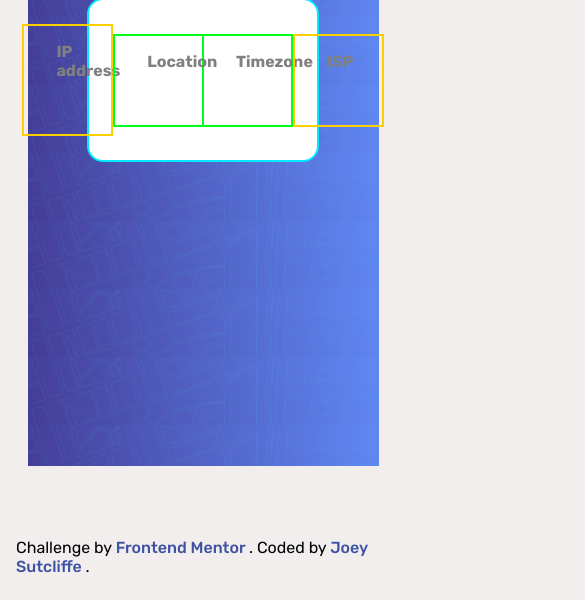
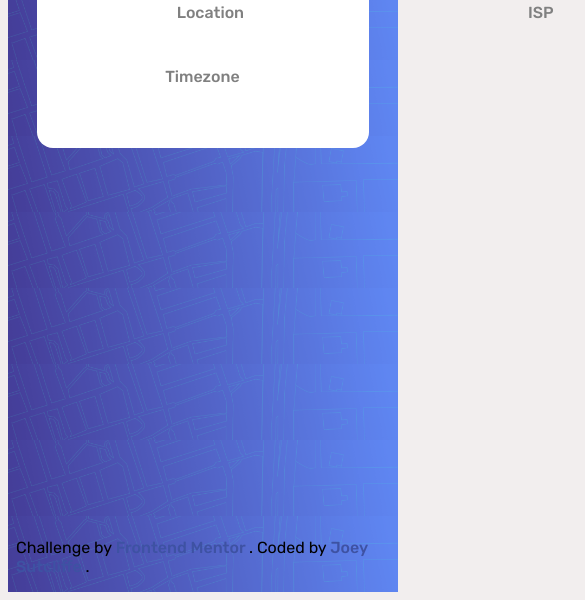
Before and after one commit to Joeysutcliffe01/FNM-ip-address-tracker-master, a website: page index.html in a window 390 px wide. Shown: the part 252-852 px from the top of the page, 585 px wide, since content can reach past the window. Drawn offline with nearby package versions, Linux system fonts and the light colour scheme; no server answers.

Commit message:
updated mobile view

```diff
--- a/app.js
+++ b/app.js
@@ -39,7 +39,7 @@ document.addEventListener('DOMContentLoaded', async () => {
     inputField.value = userIP;
 
     if (userIP) {
-      const apiURL = `https://geo.ipify.org/api/v2/country,city,vpn?apiKey=at_ViW6fGDC51XUGz2jiX5qCGeve15md&ipAddress=${userIP}`;
+      const apiURL = `https://geo.ipify.org/api/v2/country,city,vpn?apiKey=at_tzf6DvqrktF5rH3V0FXuCmqyhJTtu&ipAddress=${userIP}`;
       const data = await getIPAddressData(apiURL);
 
       if (data) {
@@ -62,10 +62,10 @@ document.addEventListener('DOMContentLoaded', async () => {
   function updateLocationData(data) {
     const { ip, isp, location: { lat, lng: long, region, timezone } } = data;
 
-    ipAddressElem.textContent = ip;
-    locationElem.textContent = `${region}, ${lat}, ${long}`;
-    timezoneElem.textContent = timezone;
-    ispElem.textContent = isp;
+    ipAddressElem.textContent = ip ? ip : "No IP address Data";
+    locationElem.textContent = region ? `${region}` : "No region Data";
+    timezoneElem.textContent = timezone ? timezone : "No timezoneData";
+    ispElem.textContent = isp ? isp : "No IPS Data";
 
     const customIcon = L.icon({
       iconUrl: 'images/icon-location.svg', // Path to your custom marker icon
--- a/index.css
+++ b/index.css
@@ -32,7 +32,6 @@
     display: flex;
     justify-content: center;
     align-items: center;
-    /* flex-direction: column; */
     /* border: 2px solid rgb(255, 204, 0); */
 }
 
@@ -48,7 +47,7 @@ body{
     .main_container{
     justify-content: space-between;
     width: 90%;
-    height: 70%;
+    height: 75%;
     background-image: url(/images/pattern-bg-desktop.png);
     background-size: contain;
     position: relative;
@@ -126,7 +125,7 @@ body{
         align-items: center;
         position: absolute;
         width: 100%;
-        top: 20%;
+        top: 8rem;
         /* border: 2px solid rgb(255, 208, 0); */
 
         }
@@ -134,14 +133,16 @@ body{
         .info{
         display: flex;
         justify-content: center;
-        align-items: center;
+        align-items: flex-start;
+        flex-wrap: wrap;
         color: gray;
-        min-height: 10rem;
+        /* height: 10rem; */
         border-radius: 1rem;
         background-color: white;
         width: 65%;
         z-index: 2;
-        border: 2px solid rgb(0, 234, 255);
+        padding-top: 1.5rem;
+        /* border: 2px solid rgb(0, 234, 255); */
 
     }
 
@@ -150,9 +151,10 @@ body{
         justify-content: flex-start;
         align-items: flex-start;
         flex-direction: column;
-        min-width: 10%;
-        padding: 0 2rem;
-        border: 2px solid rgb(255, 208, 0);
+        width: 20%;
+        margin: 0rem 1rem 1rem 0rem;
+        padding: 0rem .5rem ;
+        /* border: 2px solid rgb(255, 208, 0); */
     }
 
     .middle_section .info > :nth-child(2),
@@ -161,24 +163,28 @@ body{
         justify-content: flex-start;
         align-items: flex-start;
         border: 3px solid rgb(218, 215, 215);
-        min-width: 10%;
+        width: 20%;
         border-top: none;
         border-bottom: none;
-        border: 2px solid rgb(0, 255, 26);
+        /* border: 2px solid rgb(0, 255, 26); */
     }
 
     .middle_section .info > :nth-child(3) {
       border-left: none;
-  }
+    }
+    .middle_section .info > :nth-child(2){
+        padding-left: 1.5rem;
+    }
 
-  .info_boxes h3{
+    .info_boxes h3{
     font-size: 1rem;
-  }
-  .info_boxes p{
+    }
+
+    .info_boxes p{
     font-size: 1.2rem;
     font-weight: 700;
     color: rgb(48, 48, 48);
-  }
+    }
 
     .bottom_section{
         height: 80%;
@@ -208,3 +214,82 @@ body{
     .attribution a:hover{
         color: var(--footer-a-tags-hover);
     }
+
+    @media screen and (max-width: 1310px) {
+        .main_container{
+            width: 100%;
+            height: 80%;
+            }
+    }
+
+    @media screen and (max-width: 1180px) {
+        .main_container{
+            height: 100%;
+            }
+
+        .info{
+            width: 90%;
+        }
+
+        .info_boxes h3{
+            font-size: .8rem;
+            }
+            .info_boxes p{
+            font-size: 1rem;
+            font-weight: 700;
+            color: rgb(48, 48, 48);
+            }
+    }
+
+    @media screen and (max-width: 850px) {
+        .main_container{
+            height: 100%;
+        }
+
+        .info{
+            justify-content: center;
+            align-items: center;
+            flex-direction: column;
+            width: 85%;
+            height: 15rem;
+            /* border: 2px solid red; */
+        }
+
+        .info_boxes{
+            justify-content: center;
+            align-items: center;
+            flex-direction: column;
+            width: 90%;
+            height: 20%;
+            margin: 0rem 1rem 1rem 0rem;
+            padding: 0rem .5rem ;
+            /* border: 2px solid rgb(255, 208, 0); */
+        }
+
+        .middle_section .info > :nth-child(2),
+        .middle_section .info > :nth-child(3) {
+            display: flex;
+            justify-content: center;
+            align-items: center;
+            border: none;
+            width: 90%;
+            height: 20%;
+            /* border: 2px solid rgb(0, 255, 26); */
+        }
+
+        .middle_section .info > :nth-child(3) {
+          border-left: none;
+        }
+
+        .info_boxes h3{
+        font-size: 1rem;
+        font-weight: 500;
+        }
+
+        .info_boxes p{
+        margin-top: -.5rem;
+        font-size: 1.5rem;
+        font-weight: 700;
+        color: rgb(48, 48, 48);
+        }
+    }
```
